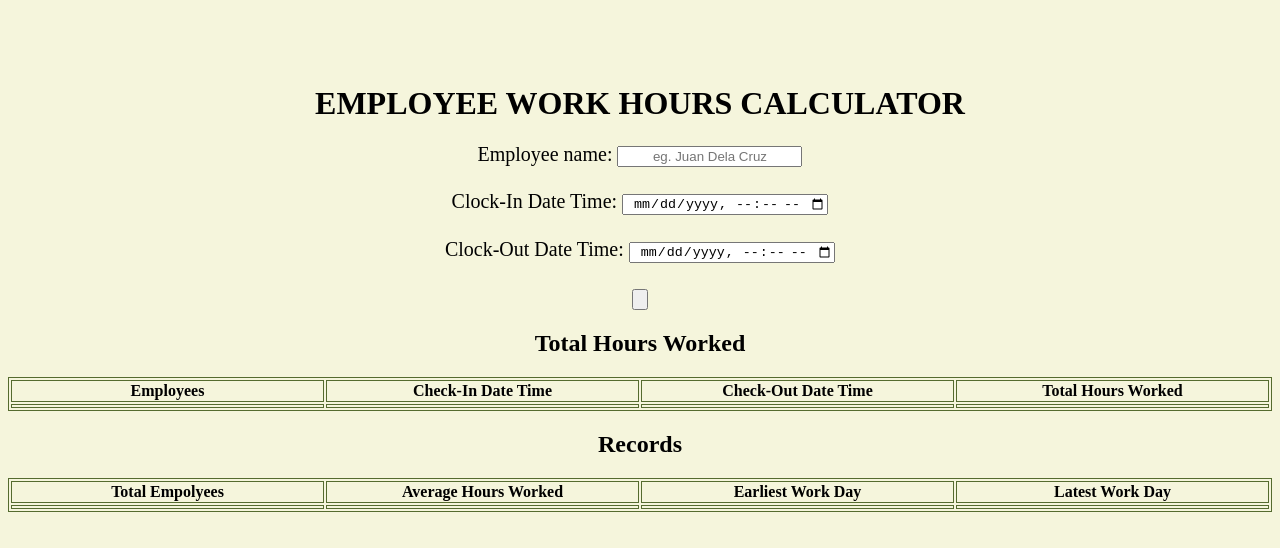
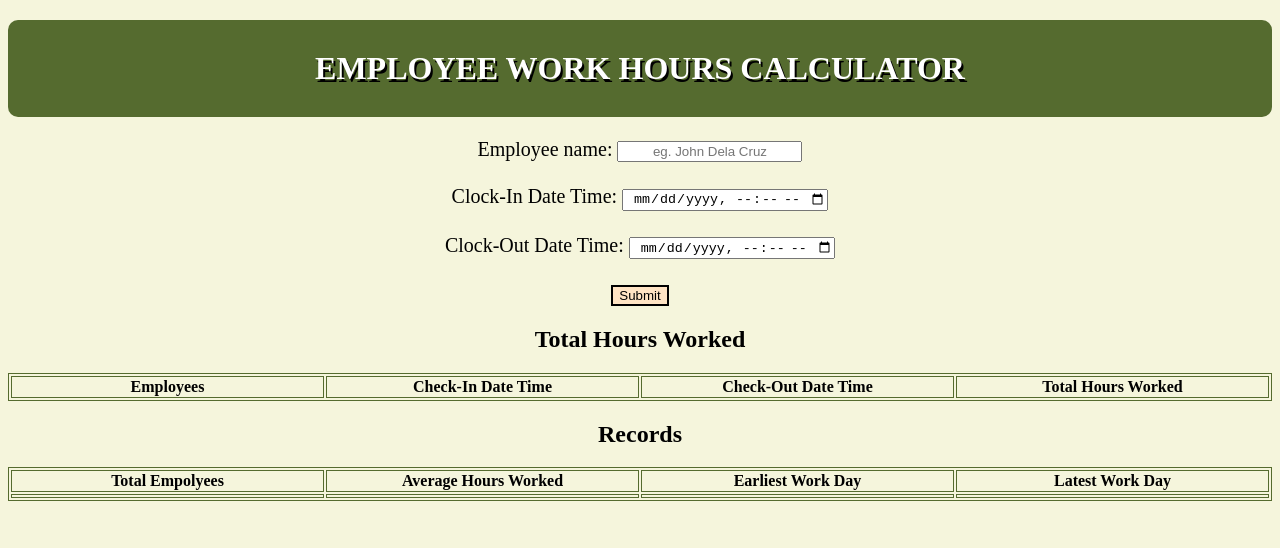
Before and after one commit to Ariella524/LM-WST-Machine-Problem, a plain HTML site: page index.html in a window 1280 px wide. Drawn offline with Linux system fonts and the light colour scheme.

Commit message:
Update index.html

```diff
--- a/index.html
+++ b/index.html
@@ -3,16 +3,17 @@
 <head>
     <meta charset="UTF-8">
     <meta name="viewport" content="width=device-width, initial-scale=1.0">
-    <title>LM-WST-EWH CALCULATOR</title>
+    <link rel="stylesheet" type="text/css" href="style.css">
+    <title>Ledina-Manansala WST (04/04/2025)</title>
     <link rel="stylesheet" type="text/css" href="style.css">
 </head>
 <body>
-    <h1>EMPLOYEE WORK HOURS CALCULATOR</h1>
+    <h1 id="alt1">EMPLOYEE WORK HOURS CALCULATOR</h1>
 
     <form>
         <div>
             <label for="ename">Employee name:</label>
-            <input type="text" id="ename"  placeholder="eg. Juan Dela Cruz">
+            <input type="text" id="ename"  placeholder="eg. John Dela Cruz">
         </div>
         <br>
         <div>
@@ -26,7 +27,7 @@
         </div>
         <br>
         <div>
-            <input type="button" label="Enter" id="submit">
+            <input type="button" value="Submit" onclick="AddRow()" label="Enter" id="submit" class="button">
         </div>
         <script src="main.js"></script>
     </form>
@@ -40,12 +41,6 @@
                 <th>Check-In Date Time</th>
                 <th>Check-Out Date Time</th>
                 <th>Total Hours Worked</th>
-            </tr>
-            <tr>
-                <th id = "employees"></th>
-                <th id = "cInDT"></th>
-                <th id = "cOutDT"></th>
-                <th id = "THW"></th>
             </tr>
     </table>
 
```
